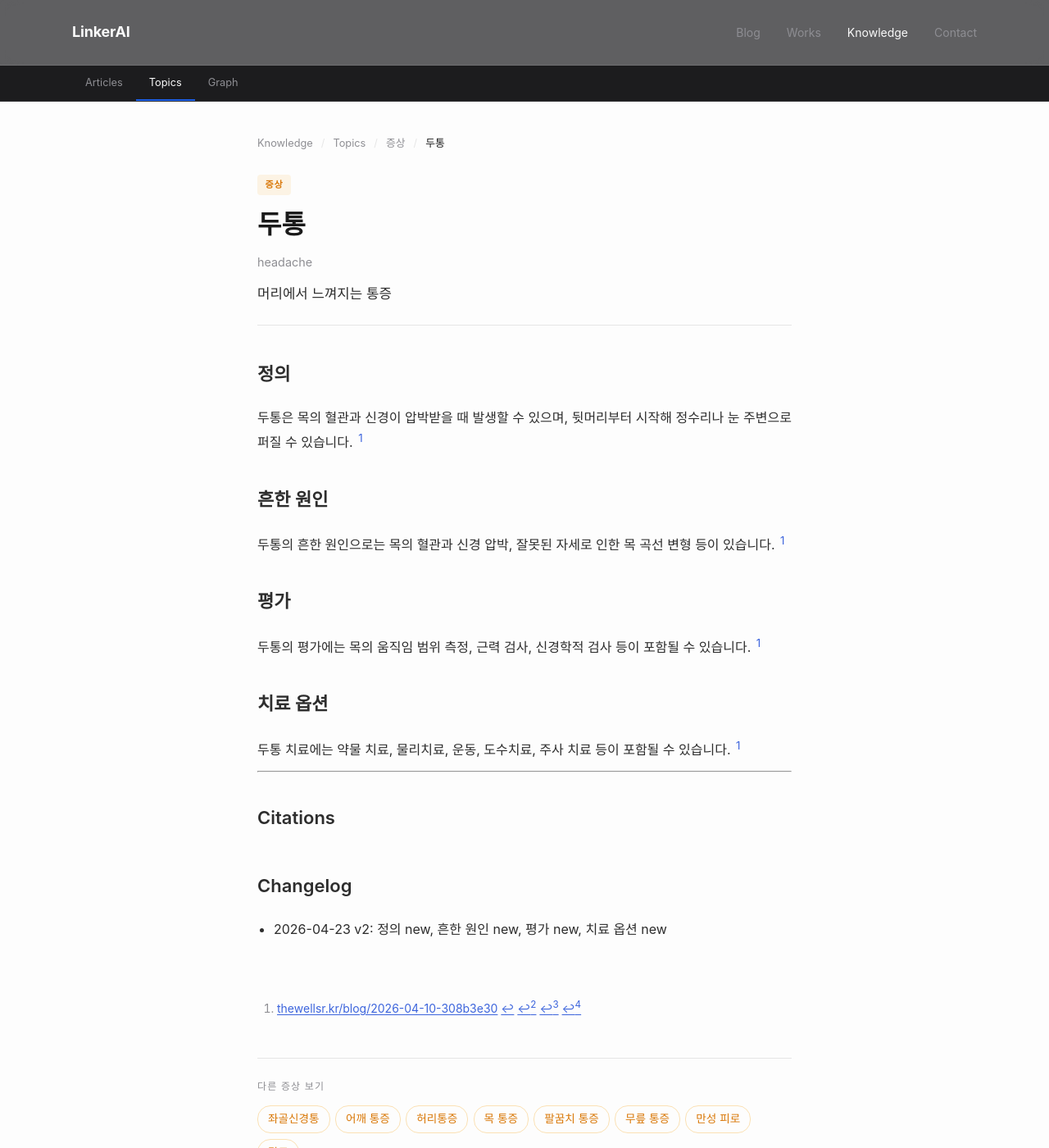
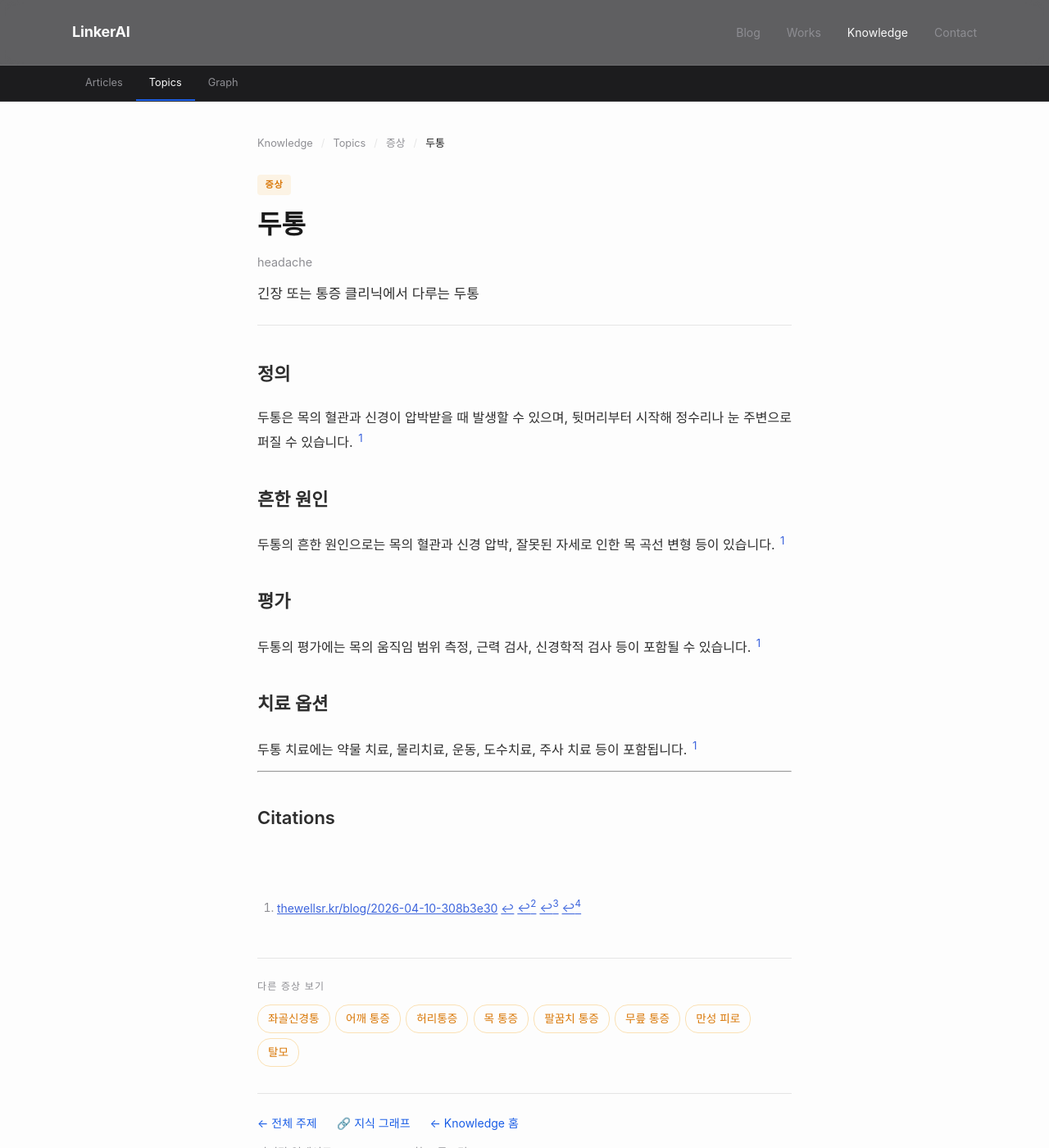
Before and after one commit to feelharmony/linkare-medical-knowledge, a Jekyll site: the page built from symptoms/tension-headache.md, in a window 1280 px wide and 1400 px high. Shown: the whole window at 82% size. Built offline with Jekyll 4.4.1, drawn with Linux system fonts in a browser that asks for light colours; some web fonts are replaced; some of the changed text lies outside the part shown.

Commit message:
auto-sync entity: 두통 (tension-headache) — finalize

```diff
--- a/symptoms/tension-headache.md
+++ b/symptoms/tension-headache.md
@@ -4,9 +4,9 @@ entity_id: tension-headache
 entity_type: symptom
 permalink: /symptoms/tension-headache/
 title: 두통
-description: 머리에서 느껴지는 통증
+description: 긴장 또는 통증 클리닉에서 다루는 두통
 title_en: headache
-last_reviewed: '2026-04-23'
+last_reviewed: '2026-04-28'
 source_count: 0
 version: 2
 ---
@@ -20,12 +20,9 @@ version: 2
 두통의 평가에는 목의 움직임 범위 측정, 근력 검사, 신경학적 검사 등이 포함될 수 있습니다. [^1]
 
 ## 치료 옵션
-두통 치료에는 약물 치료, 물리치료, 운동, 도수치료, 주사 치료 등이 포함될 수 있습니다. [^1]
+두통 치료에는 약물 치료, 물리치료, 운동, 도수치료, 주사 치료 등이 포함됩니다. [^1]
 
 ---
 
 ## Citations
 [^1]: [thewellsr.kr/blog/2026-04-10-308b3e30](https://thewellsr.kr/blog/2026-04-10-308b3e30)
-
-## Changelog
-- 2026-04-23 v2: 정의 new, 흔한 원인 new, 평가 new, 치료 옵션 new
```
